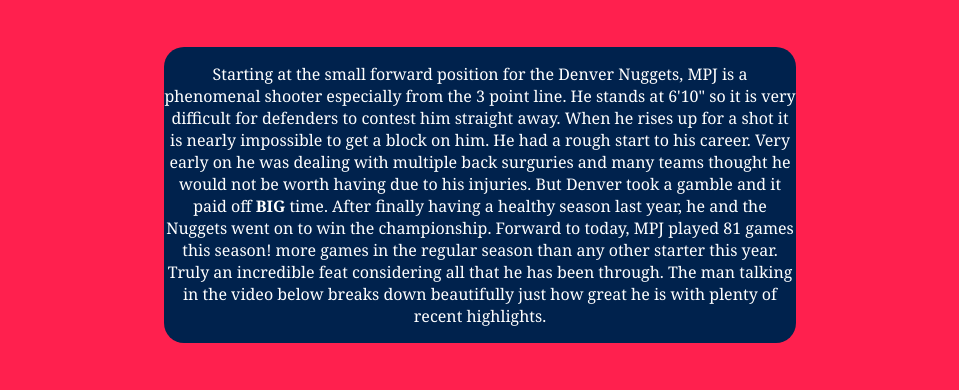
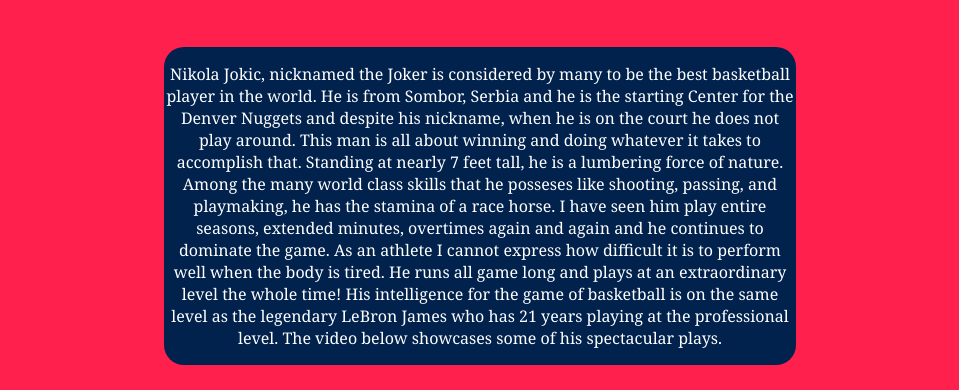
Before and after one commit to Mauri7f/Nuggets, a plain HTML site: page joker.html in a window 1280 px wide. Shown: the part 764-1154 px from the top of the page, without its empty margins (160-1119 px from the left). Drawn offline with Linux system fonts and the light colour scheme.

Commit message:
Jokic description

```diff
--- a/joker.html
+++ b/joker.html
@@ -22,12 +22,10 @@
 
     <div class="description">
         <p>
-            Starting at the small forward position for the Denver Nuggets, MPJ is a phenomenal shooter especially from the 3 point line. He stands at 6'10" so it is very difficult for defenders to contest him
-            straight away. When he rises up for a shot it is nearly impossible to get a block on him. He had a rough start to his career. Very early on he was dealing with multiple back surguries and many teams
-            thought he would not be worth having due to his injuries. But Denver took a gamble and it paid off <strong>BIG</strong> time. After finally having a healthy season last year, he and the Nuggets went on
-            to win the championship. Forward to today, MPJ played 81 games this season! more games in the regular season than any other starter this year. Truly an incredible feat considering all that he has been through.
-
-            The man talking in the video below breaks down beautifully just how great he is with plenty of recent highlights.
+            Nikola Jokic, nicknamed the Joker is considered by many to be the best basketball player in the world. He is from Sombor, Serbia and he is the starting Center for the Denver Nuggets and despite his nickname, when he is on the court he does not play around. This man is all about winning
+            and doing whatever it takes to accomplish that. Standing at nearly 7 feet tall, he is a lumbering force of nature. Among the many world class skills that he posseses like shooting, passing, and playmaking, he has the stamina of a race horse. I have seen him play entire seasons, extended minutes,
+            overtimes again and again and he continues to dominate the game. As an athlete I cannot express how difficult it is to perform well when the body is tired. He runs all game long and plays at an extraordinary level the whole time! His intelligence for the game
+            of basketball is on the same level as the legendary LeBron James who has 21 years playing at the professional level. The video below showcases some of his spectacular plays.
         </p>
     </div>
 
```
